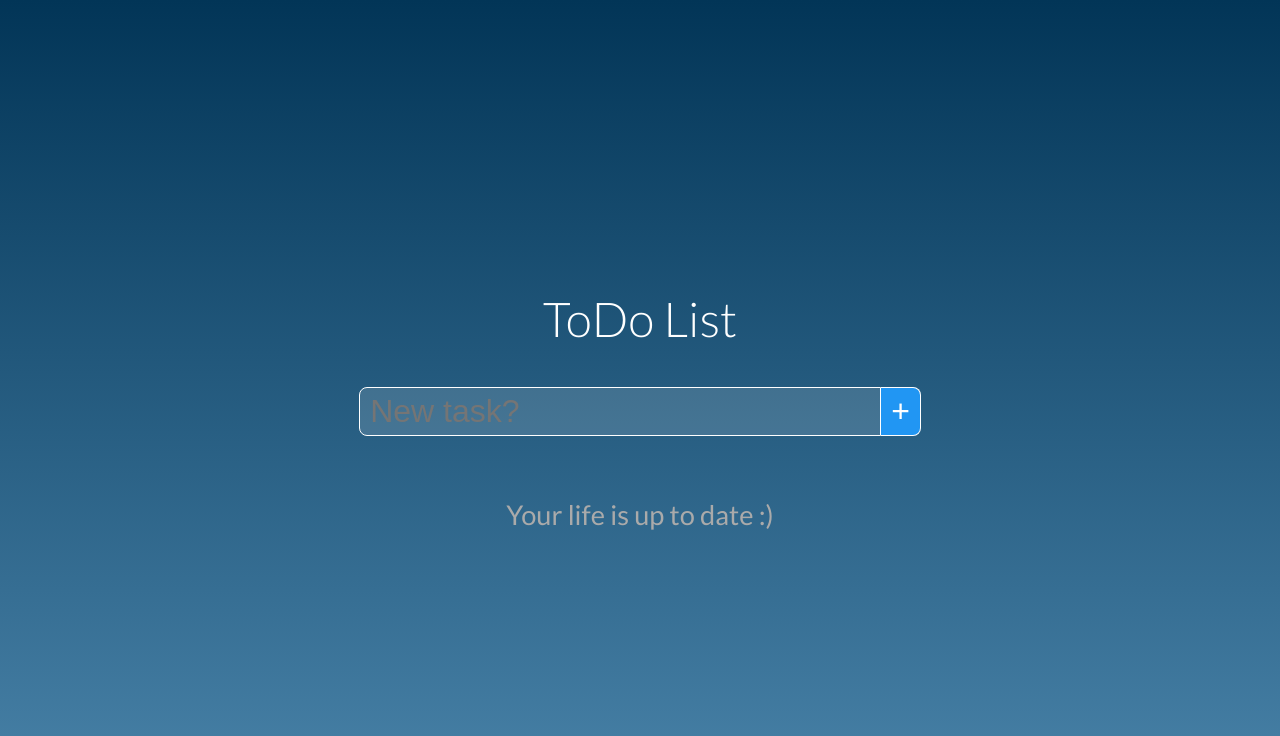
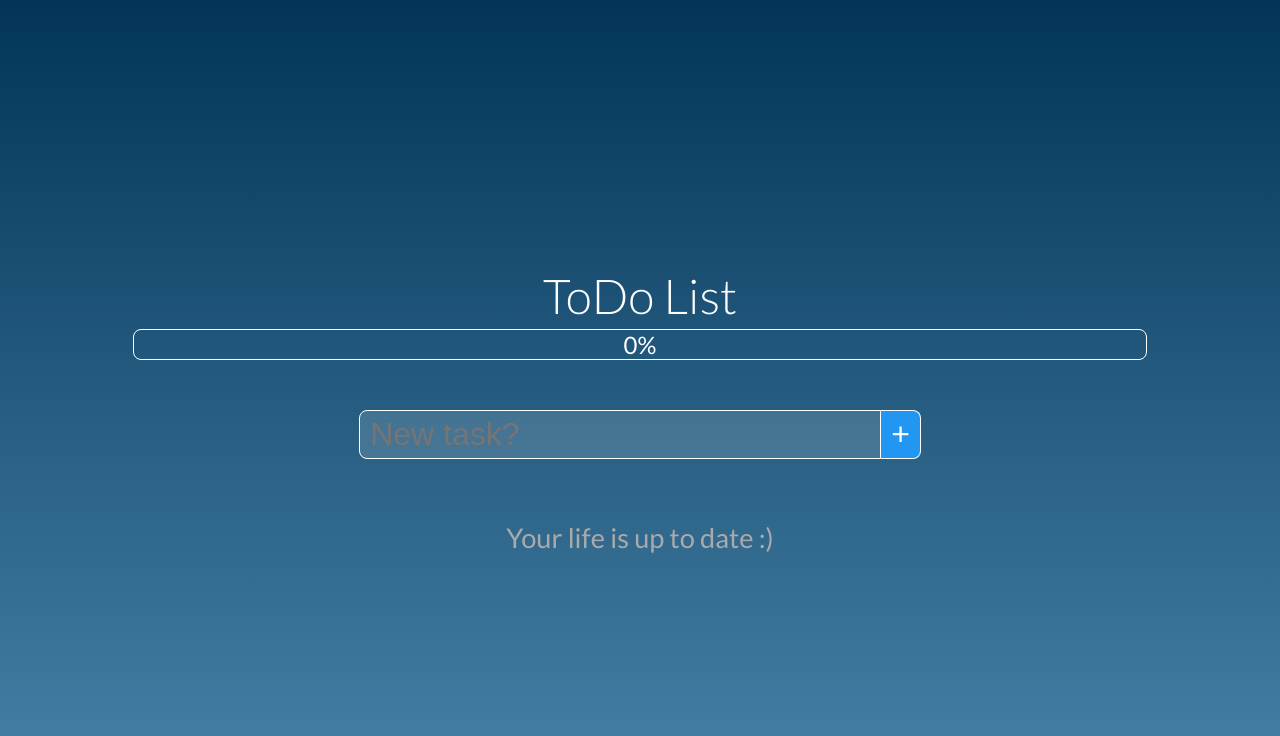
Before and after one commit to ecpieritz/todo-list, a Vue app: page / in a window 1280 px wide. Shown: the top 736 px of the page. Built offline with nearby package versions, Linux system fonts and the light colour scheme.

Commit message:
Created TaskProgress component

```diff
--- a/src/App.vue
+++ b/src/App.vue
@@ -1,20 +1,29 @@
 <template>
 	<div id="app">
 		<h1>ToDo List</h1>
+		<TasksProgress :progress="progress" />
 		<NewTask @taskAdded="addTask" />
 		<TaskGrid @taskDeleted="deleteTask" @taskStateChanged="toggleTaskState" :tasks='tasks' />
 	</div>
 </template>
 
 <script>
+import TasksProgress from './components/TaskProgress.vue'
 import NewTask from './components/NewTask.vue'
 import TaskGrid from './components/TaskGrid.vue'
 
 export default {
-	components: {NewTask, TaskGrid},
+	components: {TasksProgress, NewTask, TaskGrid},
 	data(){
 		return {
 			tasks:  []
+		}
+	},
+	computed:{
+		progress(){
+			const total = this.tasks.length
+			const done = this.tasks.filter(t => !t.pending).length
+			return Math.round(done / total * 100) || 0
 		}
 	},
 	methods: {
--- a/src/components/Task.vue
+++ b/src/components/Task.vue
@@ -1,7 +1,6 @@
 <template>
     <div @click="$emit('taskStateChanged', task)" class="task" :class="stateClass">
         <span class="close" @click.stop="$emit('taskDeleted', task)">x</span>
-        /* .stop serves to prevent span's @click from propagating to the div's @click */
         <p>{{task.name}}</p>
     </div>
 </template>
--- /dev/null
+++ b/src/components/TaskProgress.vue
@@ -0,0 +1,41 @@
+<template>
+    <div class="tasks-progress">
+        <span class="progress-value">{{progress}}%</span>
+        <div class="progress-bar" :style="{width: progress + '%'}"></div>
+    </div>
+</template>
+
+<script>
+export default {
+    props:{
+        progress: {type: Number, default: 0}
+    }
+}
+</script>
+
+<style>
+    .tasks-progress{
+       position: relative;
+       width: 80%;
+       border: 1px solid #FFF;
+       color: #FFF;
+       border-radius: 8px;
+       margin-bottom: 15px;
+       display: flex;
+       flex-direction: column;
+       align-items: center;
+    }
+
+    .progress-bar{
+        position: absolute;
+        border-radius: 8px;
+        height: 100%;
+        background-color: #4CAF50;
+        align-self: flex-start;
+    }
+
+    .progress-value{
+        z-index: 1;
+        font-size: 1.5rem;
+    }
+</style>
```
